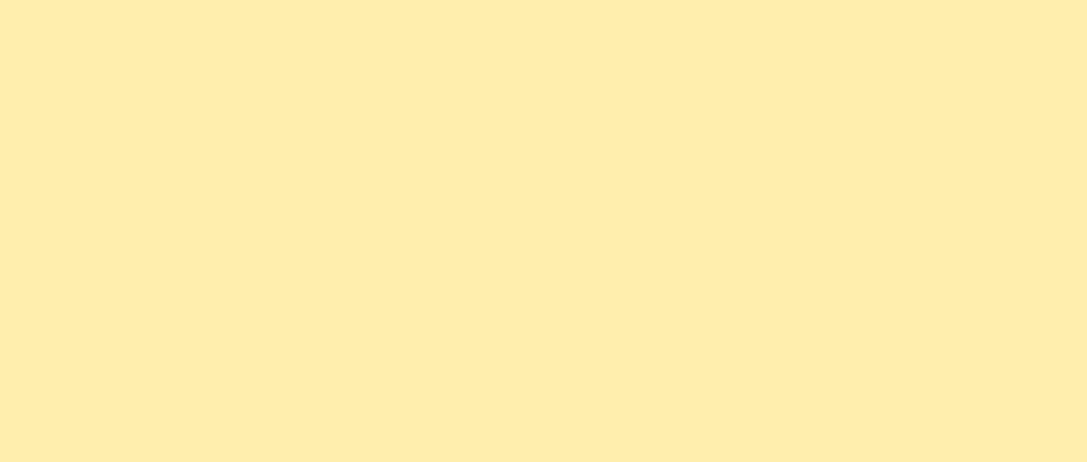
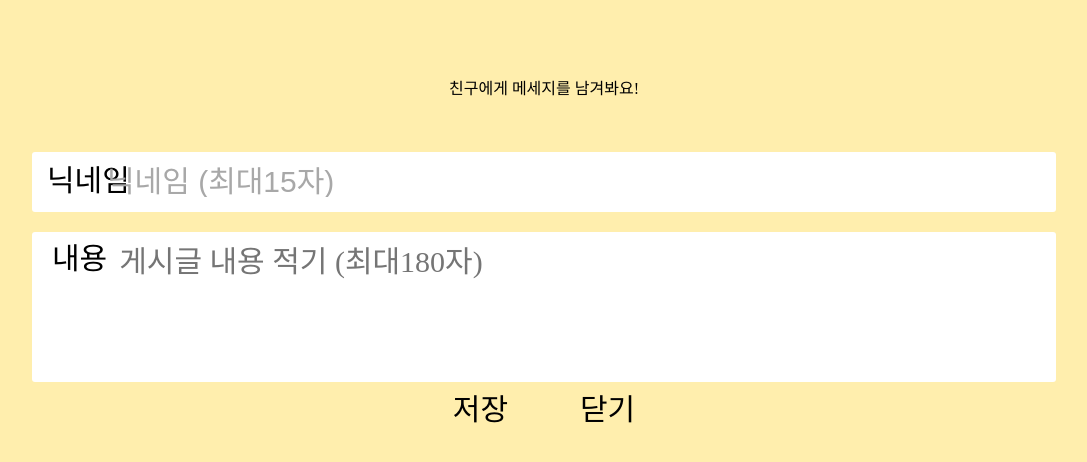
Before and after one commit to DayPrint/DayPrint_Frontend, a React (Create React App) app: page /post/comment/1 in a window 1280 px wide. Before the commit this address had no page. Shown: the top 462 px of the page, without its empty margins (96-1183 px from the left). Built offline with nearby package versions, Linux system fonts and the light colour scheme; a web font is replaced by a local one.

Commit message:
댓글 추가 및 취소 수정, 댓글 주소 변경

```diff
--- a/src/App.js
+++ b/src/App.js
@@ -14,7 +14,7 @@ function App() {
         <Route path="/post/:id" element={<PostPage />} />
         <Route path="/signup" element={<SignUp />} />
         <Route path="/add" element={<AddPostPage />} />
-        <Route path="/post/:id/comment" element={<AddComs />} />
+        <Route path="/post/comment/:id" element={<AddComs />} />
       </Routes>
     </div>
   );
--- a/src/component/AddComs.js
+++ b/src/component/AddComs.js
@@ -1,8 +1,32 @@
-import React from 'react';
+import React, {useState} from 'react';
+import { useNavigate, useParams } from 'react-router-dom';
+import commentService from '../service/comment.service';
 import '../style/css/addcoms.css';
 
 
-const AddComs = () => {
+const AddComs = (props) => {
+    const navigator = useNavigate();
+    const params = useParams();
+    const [inputs, setInputs]=useState({
+        author:"",
+        text:"",
+        postId:params.id,
+      })
+    const onChange=e=>{
+        setInputs({
+        ...inputs,
+        [e.target.name]:e.target.value
+        });
+        console.log([e.target.name]+":"+[e.target.value]);
+    };
+    const handleAdd= async ()=>{
+        await commentService.addComment(inputs);
+        navigator("/post/"+params.id);
+    }
+    const handleCancle = () => {
+        navigator("/post/"+params.id);
+    }
+
     return (
         <body>
             <div id="addcoms">
@@ -10,23 +34,23 @@ const AddComs = () => {
                     <h3>친구에게 메세지를 남겨봐요!</h3>
                     <div className='field'>
                         <label for="nickname" class="fieldtext">닉네임</label>
-                        <input type="text" id='nickname' name="nickname" placeholder="닉네임 (최대15자)" maxLength={15}/>
+                        <input type="text" id='nickname' name="author" placeholder="닉네임 (최대15자)" maxLength={15} onChange={onChange}/>
                     </div>
                     <div className="field field_size">
                         <label for="context" class="fieldtext">내용</label>
-                        <textarea type="text" id='context' name="context" placeholder='게시글 내용 적기 (최대180자)' rows={5} maxLength={180}/>
+                        <textarea type="text" id='context' name="text" placeholder='게시글 내용 적기 (최대180자)' rows={5} maxLength={180} onChange={onChange}/>
                     </div>
                     <div className='addcomsmenu'>
                         <ul className='acm_list'>
                             <li className='acm_save'>
-                                <a href=''>
+                                <button onClick={handleAdd}>
                                     <span className='link'>저장</span>
-                                </a>
+                                </button>
                             </li>
                             <li className='acm_close'>
-                                <a href=''>
+                                <button onClick={handleCancle}>
                                     <span className='link'>닫기</span>
-                                </a>
+                                </button>
                             </li>
                         </ul>
                     </div>
--- a/src/component/PostComs.js
+++ b/src/component/PostComs.js
@@ -9,7 +9,6 @@ const PostComs = (data) => {
             <li>
                 <p class="com_bullet"><i class="fa-solid fa-thumbtack"></i>0</p>
                 <div class="com_text">
-
                     {data.data.author}
                 </div>
             </li>
--- a/src/component/PostContainer.js
+++ b/src/component/PostContainer.js
@@ -31,7 +31,7 @@ const PostContainer = (props) => {
                         </li>
                         <li class="postpage_des">
                         <div>
-                            {data.explanation}
+                            {data.content}
                         </div>
                         </li>
                     </ul>
--- a/src/component/PostPage.js
+++ b/src/component/PostPage.js
@@ -22,7 +22,7 @@ const PostPage = () => {
     }
 
     const createComment = () => {
-        navigator('/post/' + params.id + '/comment')
+        navigator('/post/comment/'+ + params.id )
     }
 
     useEffect(() => { getComments(); }, [])
--- a/src/service/comment.service.js
+++ b/src/service/comment.service.js
@@ -18,5 +18,23 @@ class CommentService{
             .catch(error => console.log(error.response));
         }
     }
+
+    addComment(inputs) {
+        const user = authService.getCurrentUser();
+        const data = {
+            "author": inputs.author,
+            "text": inputs.text
+        }
+        return axios({
+            method: 'post',
+            url: API_URL +inputs.postId,
+            data: data,
+            headers: {
+                Authorization: user.jwtToken
+            },
+        })
+        .then((res) => console.log(res))
+        .catch(error => console.log(error.response));
+    }
 }
 export default new CommentService();
```
